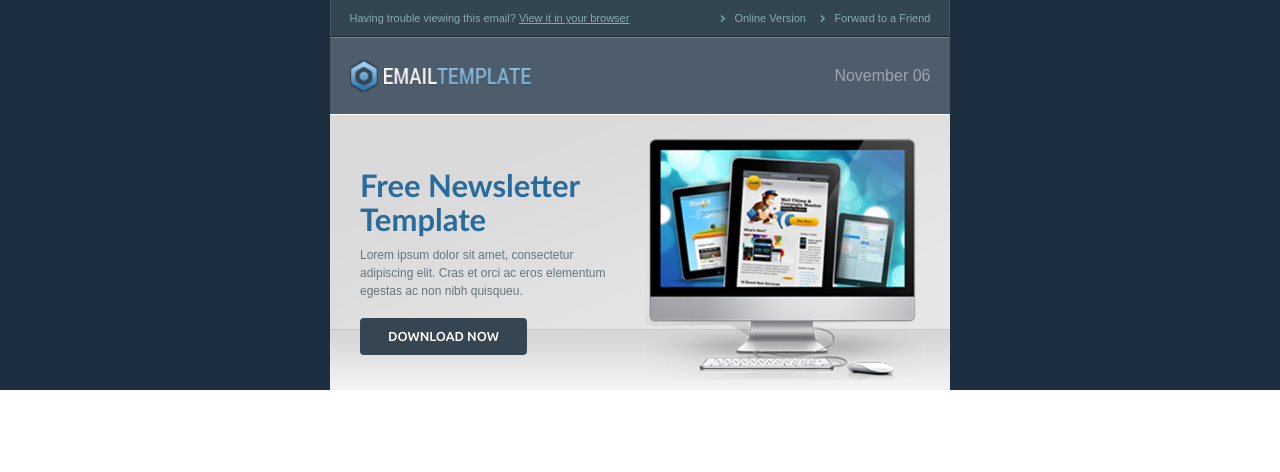
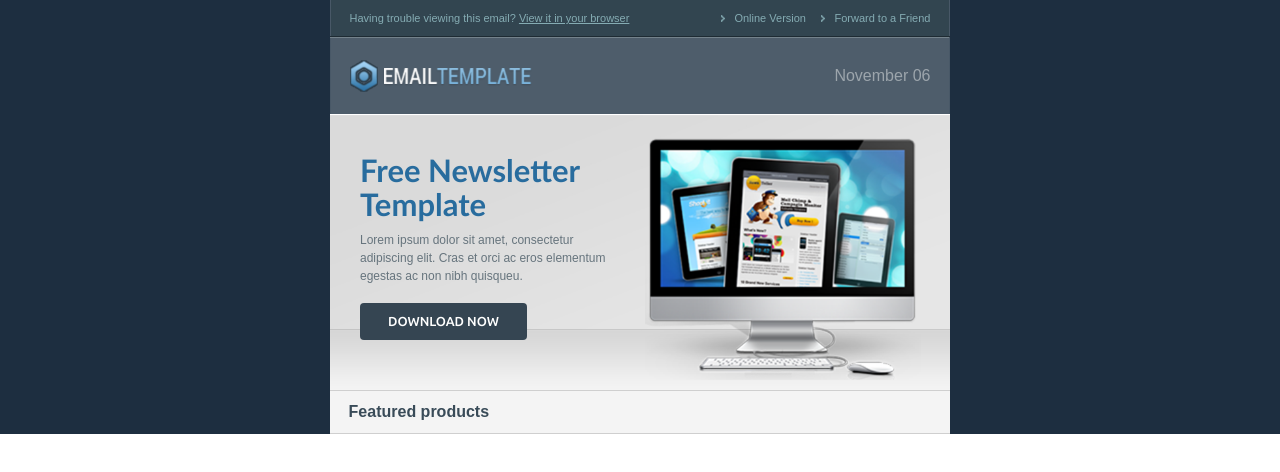
Before and after one commit to YuraLinkev1ch/email-template, a plain HTML site: page index.html in a window 1280 px wide. Drawn offline with Linux system fonts and the light colour scheme.

Commit message:
feat: add section

```diff
--- a/index.html
+++ b/index.html
@@ -204,7 +204,7 @@
 														<table border="0" cellspacing="0" cellpadding="0"  style="width:284px; " >
 															<tr>
 																<td align="left" dir="ltr" >
-																	<div style="height: 40px; line-height: 40px; font-size: 38px">
+																	<div style="height: 20px; line-height: 20px; font-size: 18px">
 																		&nbsp;
 																	</div>
 																	<div style="font-family: Arial, Helvetica, sans-serif, 'Trebuchet MS'; font-style: normal; font-weight: bold; line-height: 34px; font-size: 31px; color: rgb(40, 108, 158);">
@@ -214,7 +214,7 @@
 																	<div style="height: 10px; line-height: 10px; font-size: 8px">
 																		&nbsp;
 																	</div>
-																	<div style="font-family: Arial, Helvetica, sans-serif; font-style: normal; font-weight: regular; font-size: 12px;line-height: 18px; color: rgb(102, 116, 125);">
+																	<div style="font-family: Arial, Helvetica, sans-serif; font-size: 12px;line-height: 18px; color: rgb(102, 116, 125);">
 																		Lorem ipsum dolor sit amet, consectetur <br />
 																		adipiscing elit. Cras et orci ac eros elementum<br />
 																		egestas ac non nibh quisqueu.
@@ -235,7 +235,7 @@
 																	</v:roundrect>
 																	<![endif]-->
 																	</div>
-																	<div style="height: 25px; line-height: 25px; font-size: 0px">
+																	<div style="height: 40px; line-height: 40px; font-size: 38px">
 																		&nbsp;
 																	</div>
 																</td>
@@ -252,6 +252,38 @@
 											</tr>
 										</tbody>
 									</table>
+
+
+								</td>
+							</tr>
+						</tbody>
+					</table>
+					<!--[if (gte mso 9)|(IE)]>
+					</td>
+					</tr>
+					</table>
+					<![endif]-->
+
+					<!--[if (gte mso 9)|(IE)]>
+					<table width="620" cellpadding="0" cellspacing="0" border="0">
+					<tr>
+					<td>
+					<![endif]-->
+					<table cellpadding="0" cellspacing="0" width="100%" height="42" border="0" style="max-width: 620px; min-width: 320px; width: 100%;  border-top:  1px solid #CFCFCF; border-bottom: 1px solid #CFCFCF;" bgcolor="#F4F4F4">
+						<tbody>
+							<tr>
+								<td align="center" valign="top">
+
+									<table cellpadding="0" cellspacing="0" border="0" width="94%" height="42">
+										<tbody>
+											<tr>
+												<td height="42" align="left" style="font-family: Arial, Helvetica, sans-serif; font-style: normal; font-weight: bold; font-size: 16px; line-height: 20px; color: rgb(57, 75, 88);">
+													Featured products
+												</td>
+											</tr>
+										</tbody>
+									</table>
+
 
 								</td>
 							</tr>
```
